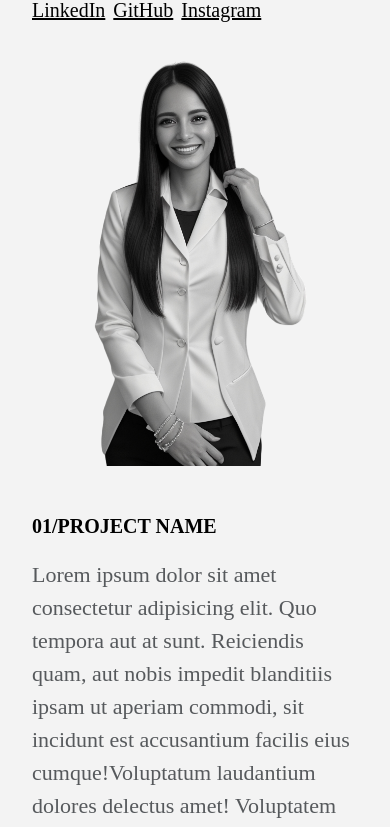
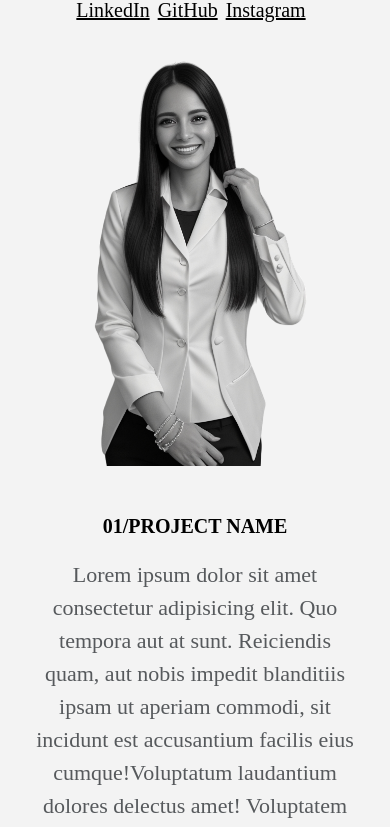
Before and after one commit to monick96/minimalistPortfolioHTML-CSS, a plain HTML site: page index.html in a window 390 px wide. Shown: the part 73-900 px from the top of the page. Drawn offline with nearby package versions, Linux system fonts and the light colour scheme.

Commit message:
on small screens center everything

```diff
--- a/static/css/style2.css
+++ b/static/css/style2.css
@@ -81,6 +81,7 @@ footer a {
 @media only screen and (max-width: 768px) {
     body {
         margin: 20px; /* Reducir el margen general en pantallas pequeñas */
+        text-align: center; /*centrar todo el texto en pantallas pequeñas*/
     }
 
     #image img {
@@ -92,7 +93,8 @@ footer a {
     }
 
     #links ul {
-        flex-wrap: wrap; /* Permitir que los enlaces se envuelvan en pantallas pequeñas */
+        /*flex-wrap: wrap; /* Permitir que los enlaces se envuelvan en pantallas pequeñas */
+        justify-content: center;
     }
 
     #links a {
@@ -110,4 +112,12 @@ footer a {
     #projects img {
         margin-top: 5px; /* Reducir el margen superior de las imágenes en pantallas pequeñas */
     }
+
+    .container a{
+        margin-top: 16px;
+        /*text-align: center;*/
+    }
+    /* footer{
+        text-align: center;
+    } */
 }
```
